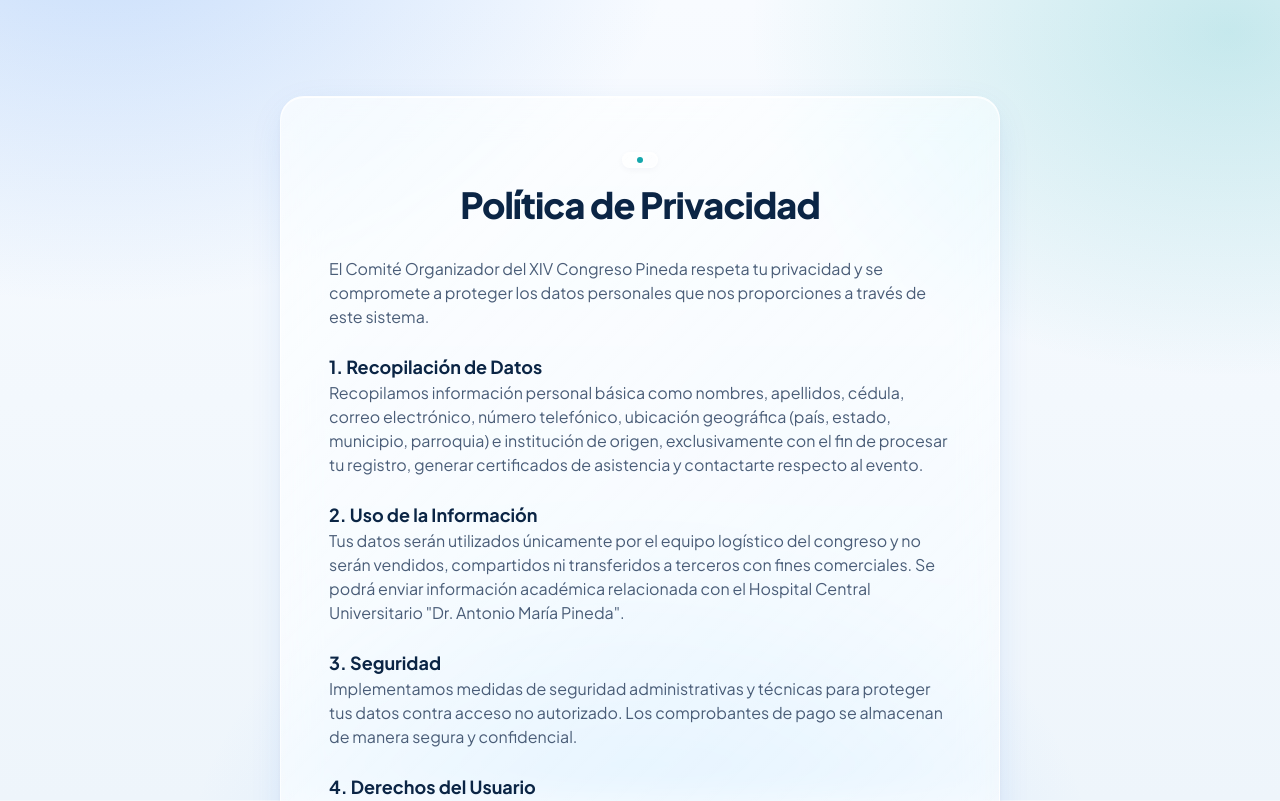
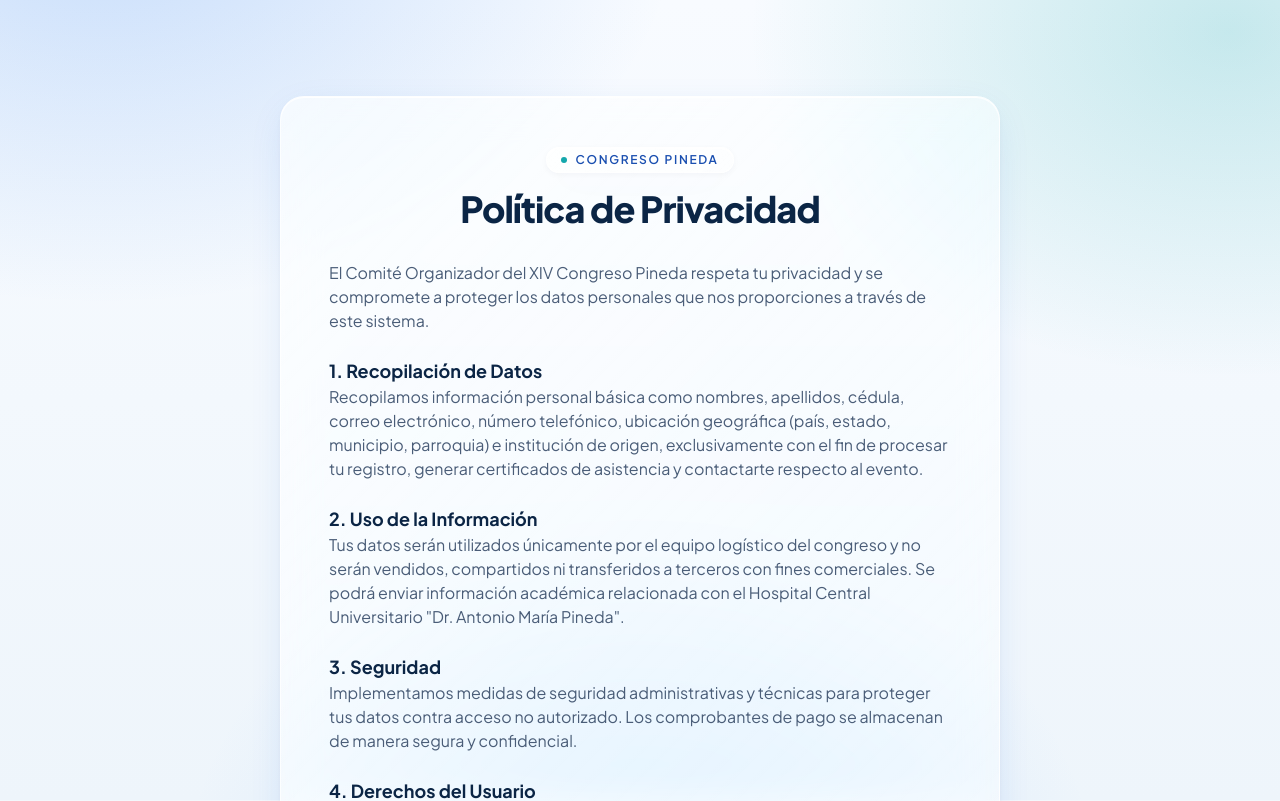
Before and after one commit to dtichcuamp-dev/landing-page-congreso-pineda, a Next.js app: page /privacidad in a window 1280 px wide. Shown: the top 801 px of the page. Built offline with nearby package versions, Linux system fonts and the light colour scheme; no server answers.

Commit message:
fix: resolve typescript build errors

```diff
--- a/src/app/opengraph-image.tsx
+++ b/src/app/opengraph-image.tsx
@@ -1,6 +1,6 @@
 import { ImageResponse } from "next/og";
 
-export const runtime = "edge";
+
 
 export const alt = "XIV Congreso Pineda 2026";
 export const size = {
--- a/src/app/privacidad/page.tsx
+++ b/src/app/privacidad/page.tsx
@@ -8,7 +8,10 @@
   return (
     <main className="mx-auto max-w-3xl px-4 py-24 sm:px-6">
       <div className="glass rounded-3xl p-8 sm:p-12">
-        <SectionHeading title="Política de Privacidad" />
+        <SectionHeading
+          eyebrow="Congreso Pineda"
+          title="Política de Privacidad"
+        />
         <div className="prose prose-sm prose-slate mt-8 text-ink-soft">
           <p>
             El Comité Organizador del XIV Congreso Pineda respeta tu privacidad y se compromete a proteger los datos personales que nos proporciones a través de este sistema.
--- a/src/app/terminos/page.tsx
+++ b/src/app/terminos/page.tsx
@@ -8,7 +8,10 @@
   return (
     <main className="mx-auto max-w-3xl px-4 py-24 sm:px-6">
       <div className="glass rounded-3xl p-8 sm:p-12">
-        <SectionHeading title="Términos de Uso" />
+        <SectionHeading
+          eyebrow="Congreso Pineda"
+          title="Términos de Uso"
+        />
         <div className="prose prose-sm prose-slate mt-8 text-ink-soft">
           <p>
             Bienvenido al sistema de inscripciones del XIV Congreso Pineda. Al acceder y utilizar nuestra plataforma, aceptas cumplir con los siguientes términos y condiciones.
--- a/src/components/sections/Agenda.tsx
+++ b/src/components/sections/Agenda.tsx
@@ -16,8 +16,8 @@
   TURNO_LABEL,
   type Salon,
   type Session,
+  type Turno,
 } from "@/data/agenda";
-import type { Turno } from "@/data/pricing";
 import { SPECIALTY_BY_ID } from "@/data/specialties";
 import {
   AGENDA_FOCUS_EVENT,
--- a/src/data/agenda.ts
+++ b/src/data/agenda.ts
@@ -1,4 +1,4 @@
-import type { Turno } from "./pricing";
+export type Turno = "manana" | "tarde";
 
 export type Salon = "principal" | "alterno";
 export type TalkKind = "talk" | "break" | "ceremony";
```
